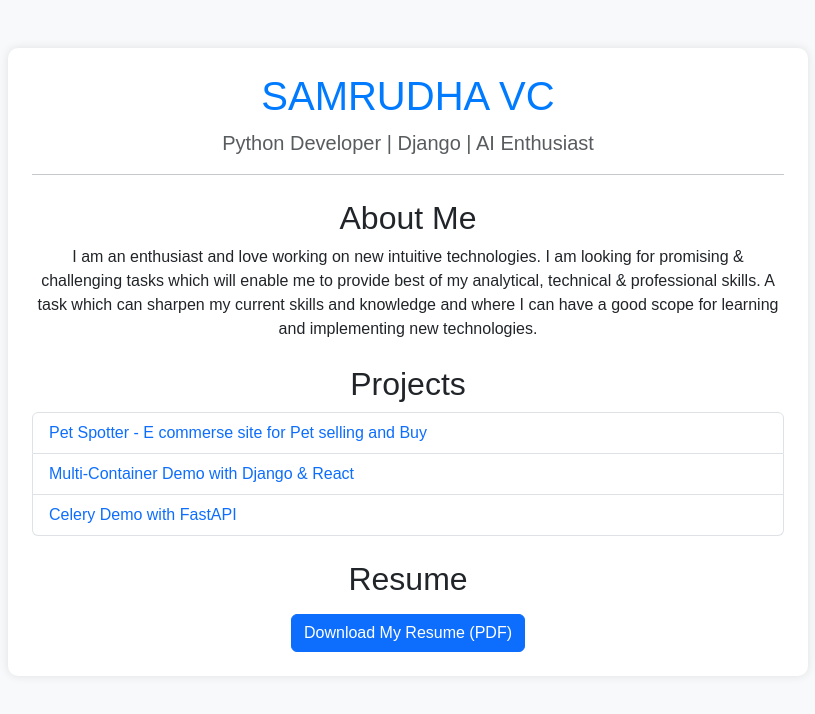
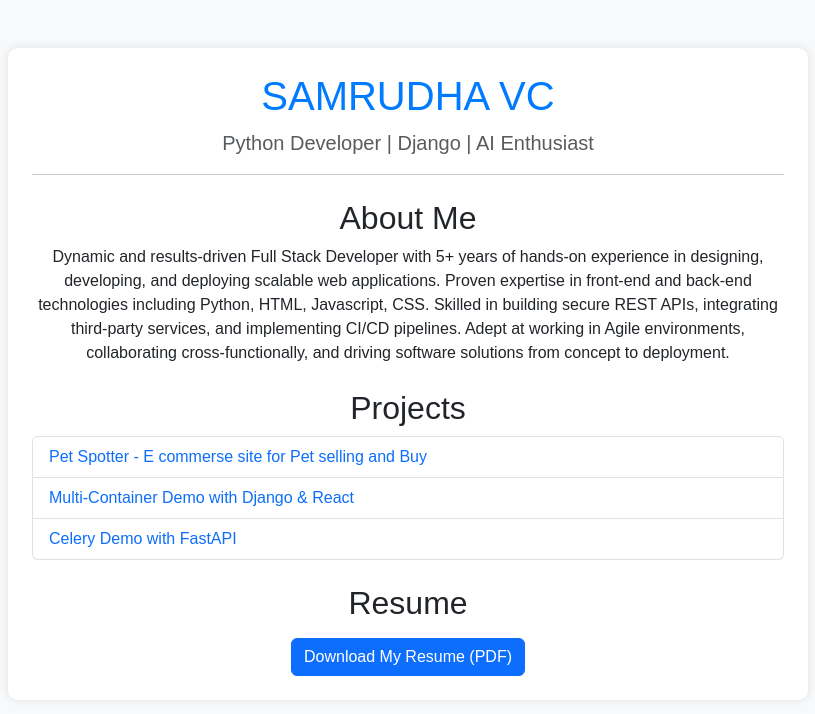
Before and after one commit to samrudhavc/samrudhavc.github.io, a plain HTML site: page index.html in a window 1280 px wide. Shown: the whole page, without its empty margins (232-1047 px from the left). Drawn offline with nearby package versions, Linux system fonts and the light colour scheme.

Commit message:
Update index.html

```diff
--- a/index.html
+++ b/index.html
@@ -35,10 +35,7 @@
         <hr>
 
         <h2 class="mt-4">About Me</h2>
-        <p>I am an enthusiast and love working on new intuitive technologies. I am looking for promising &
-challenging tasks which will enable me to provide best of my analytical, technical & professional skills. A
-task which can sharpen my current skills and knowledge and where I can have a good scope for learning
-and implementing new technologies.</p>
+        <p>Dynamic and results-driven Full Stack Developer with 5+ years of hands-on experience in designing, developing, and deploying scalable web applications. Proven expertise in front-end and back-end technologies including Python,  HTML, Javascript, CSS. Skilled in building secure REST APIs, integrating third-party services, and implementing CI/CD pipelines. Adept at working in Agile environments, collaborating cross-functionally, and driving software solutions from concept to deployment.</p>
 
         <h2 class="mt-4">Projects</h2>
         <ul class="list-group text-start">
```
